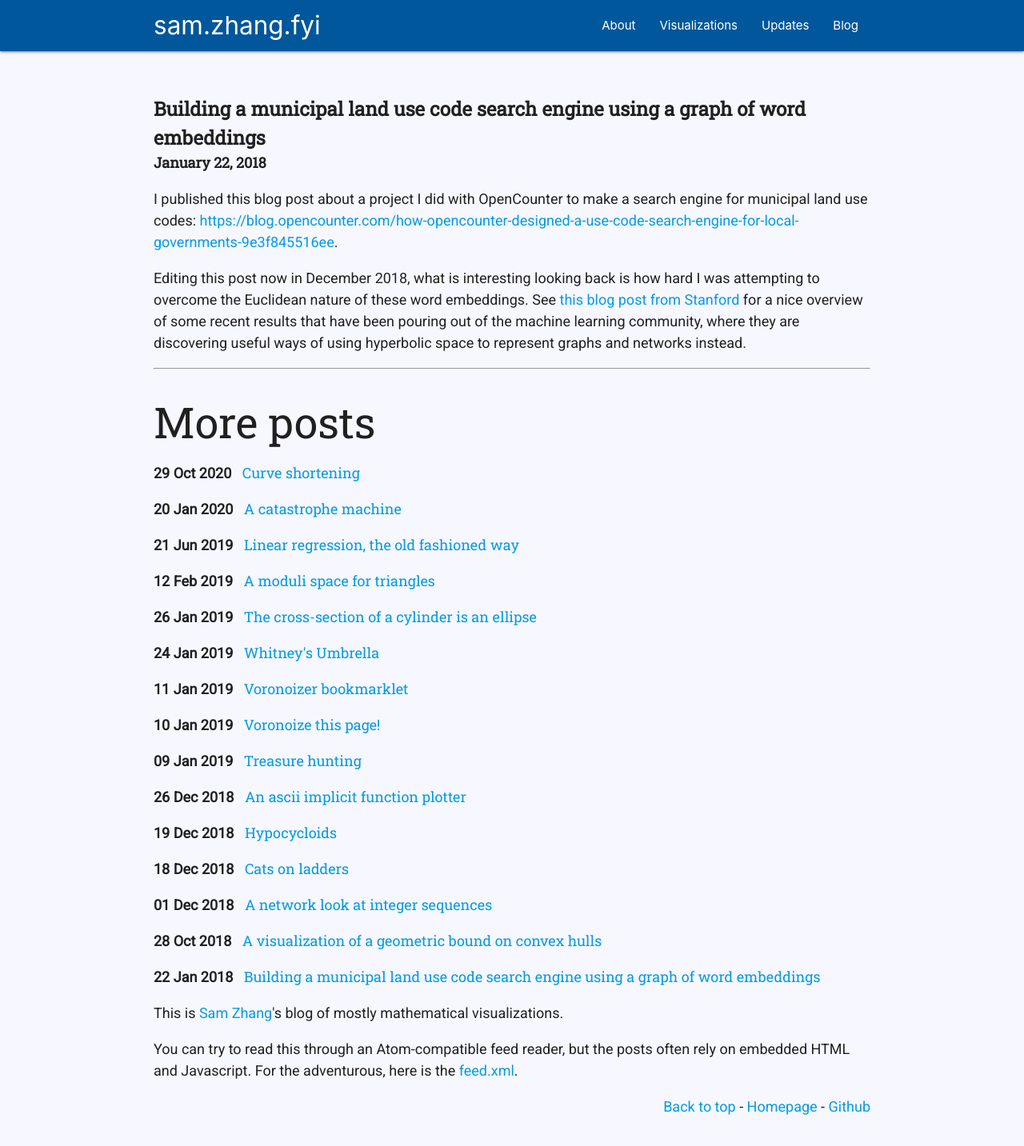
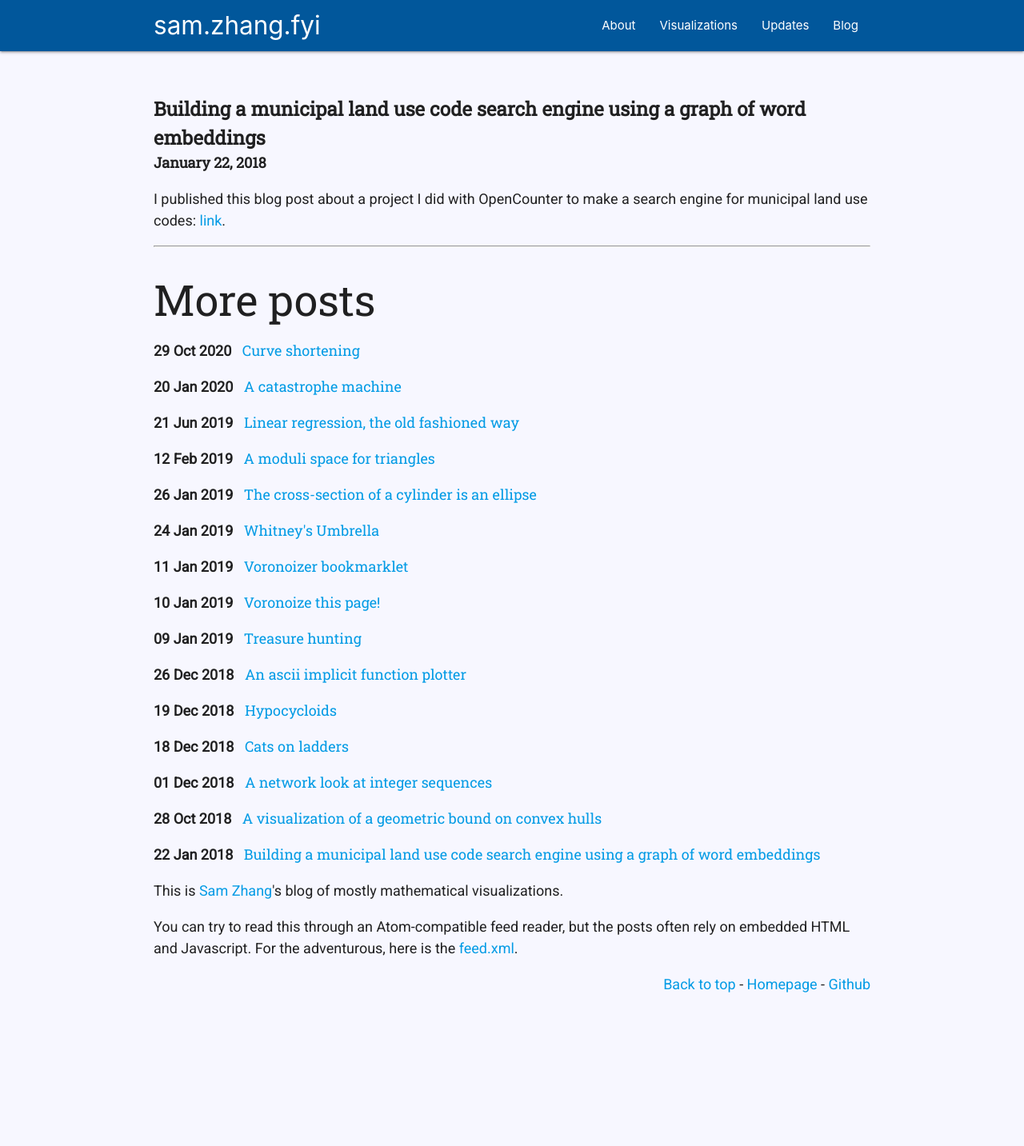
Before and after one commit to samzhang111/samzhang111.github.io, a Jekyll site: the page built from _posts/2018-01-22-usecode-search.md, in a window 1280 px wide. Shown: the whole page at 80% size. Built offline with Jekyll 4.4.1, drawn with Linux system fonts in a browser that asks for light colours; nearby versions of some CDN libraries; after the commit the page ends 1280 px from its top, so only the background shows below that.

Commit message:
use code blogpost link update

```diff
--- a/_posts/2018-01-22-usecode-search.md
+++ b/_posts/2018-01-22-usecode-search.md
@@ -5,6 +5,4 @@ date: 2018-01-22 12:10:00
 tag: language
 ---
 
-I published this blog post about a project I did with OpenCounter to make a search engine for municipal land use codes: [https://blog.opencounter.com/how-opencounter-designed-a-use-code-search-engine-for-local-governments-9e3f845516ee](https://blog.opencounter.com/how-opencounter-designed-a-use-code-search-engine-for-local-governments-9e3f845516ee).
-
-Editing this post now in December 2018, what is interesting looking back is how hard I was attempting to overcome the Euclidean nature of these word embeddings. See [this blog post from Stanford](https://dawn.cs.stanford.edu/2018/03/19/hyperbolics/) for a nice overview of some recent results that have been pouring out of the machine learning community, where they are discovering useful ways of using hyperbolic space to represent graphs and networks instead.
+I published this blog post about a project I did with OpenCounter to make a search engine for municipal land use codes: [link](https://web.archive.org/web/20180122200226/https://blog.opencounter.com/how-opencounter-designed-a-use-code-search-engine-for-local-governments-9e3f845516ee).
```
